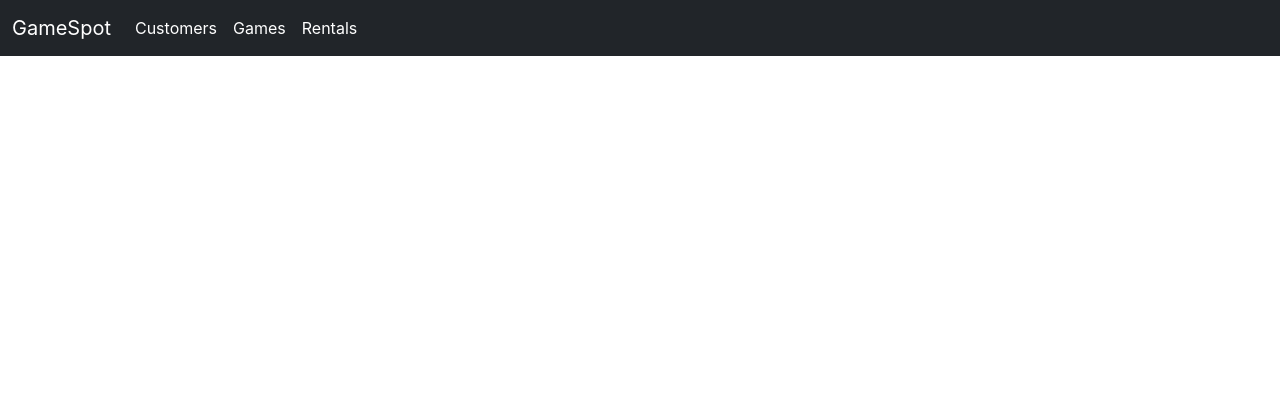
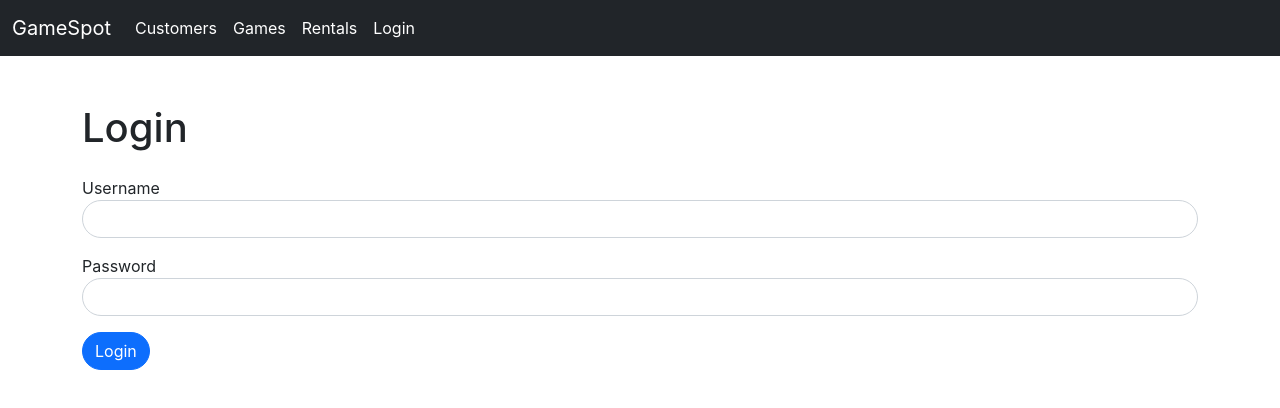
Before and after one commit to a-maystorov/gamespot-client, a React (Create React App) app: page /login in a window 1280 px wide. Shown: the top 408 px of the page. Built offline with nearby package versions, Linux system fonts and the light colour scheme.

Commit message:
finish login form main structure

```diff
--- a/src/App.tsx
+++ b/src/App.tsx
@@ -8,6 +8,7 @@ import NavBar from './components/NavBar';
 import GameForm from './components/GameForm';
 
 import './App.css';
+import LoginForm from './components/LoginForm';
 
 function App() {
   return (
@@ -20,6 +21,7 @@ function App() {
           <Route path="/games" element={<Games />} />
           <Route path="/games/:id" element={<GameForm />} />
           <Route path="/rentals" element={<Rentals />} />
+          <Route path="/login" element={<LoginForm />} />
         </Routes>
       </main>
     </>
--- /dev/null
+++ b/src/components/LoginForm.tsx
@@ -0,0 +1,54 @@
+import React, { useState } from 'react';
+
+function LoginForm() {
+  const [username, setUsername] = useState('');
+  const [password, setPassword] = useState('');
+  const [error, setError] = useState('');
+
+  const submitForm = (e: React.FormEvent) => {
+    e.preventDefault();
+    if (!username || !password) setError('Invalid username or password');
+    console.log('Username: ', username);
+    console.log('Password: ', password);
+  };
+
+  return (
+    <div>
+      <h1>Login</h1>
+      <form onSubmit={submitForm}>
+        <div className="form-group">
+          <label htmlFor="username" className="mt-3">
+            Username
+          </label>
+          <input
+            id="username"
+            type="text"
+            className="form-control rounded-pill"
+            onChange={(e) => setUsername(e.target.value)}
+          />
+        </div>
+        <div className="form-group">
+          <label htmlFor="password" className="mt-3">
+            Password
+          </label>
+          <input
+            id="password"
+            type="password"
+            className="form-control rounded-pill"
+            onChange={(e) => setPassword(e.target.value)}
+          />
+        </div>
+        {error && (
+          <div
+            className="form-control alert-danger rounded-pill mt-4"
+            role="alert">
+            {error}
+          </div>
+        )}
+        <button className="btn btn-primary rounded-pill my-3">Login</button>
+      </form>
+    </div>
+  );
+}
+
+export default LoginForm;
--- a/src/components/NavBar.tsx
+++ b/src/components/NavBar.tsx
@@ -23,6 +23,11 @@ function NavBar() {
               Rentals
             </NavLink>
           </li>
+          <li>
+            <NavLink className="nav-link" to="/login">
+              Login
+            </NavLink>
+          </li>
         </ul>
       </div>
     </nav>
```
